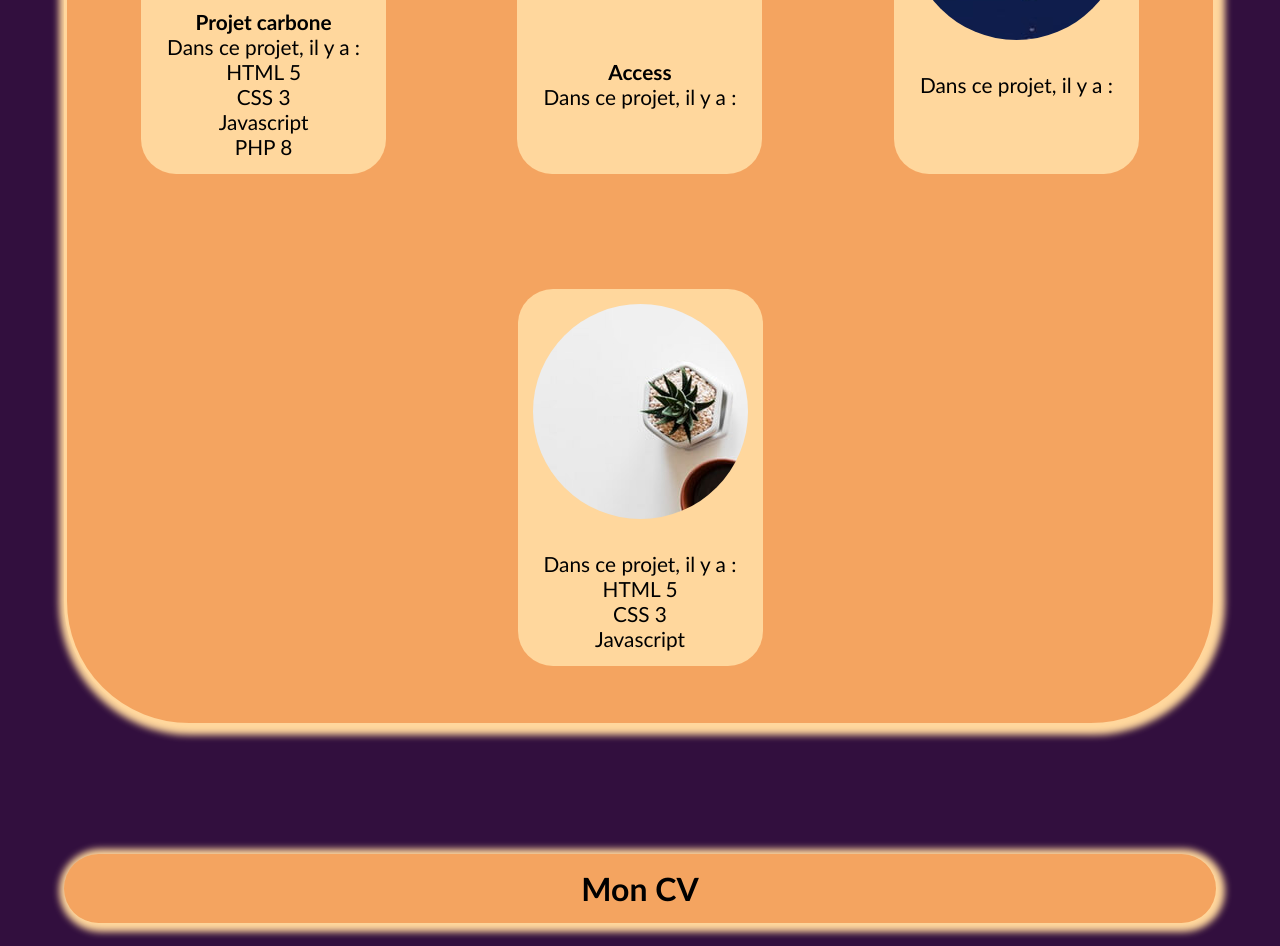
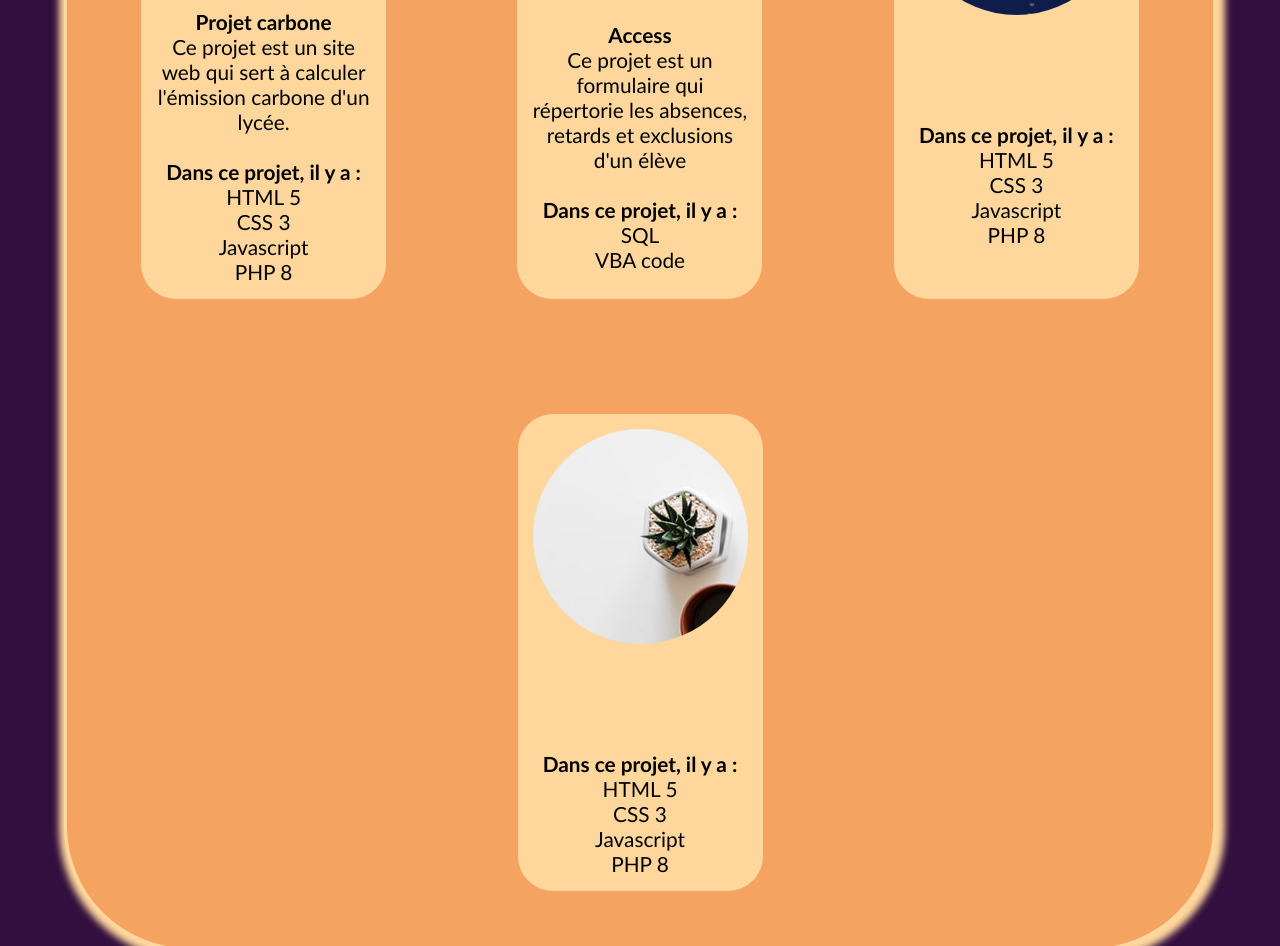
Before and after one commit to loic1205/portfolio, a plain HTML site: page index.html in a window 1280 px wide. Shown: the part 2220-3166 px from the top of the page. Drawn offline with Linux system fonts and the light colour scheme.

Commit message:
portfolio v3

```diff
--- a/index.html
+++ b/index.html
@@ -90,12 +90,13 @@
           <a href="http://carbone.lycee-jdo13.fr/" target="_blank"><img src="./img/projet_carbone.png"></a>
         </div>
         <div class="work_text">
-          <p><b>Projet carbone</b></p>
-          <p>Dans ce projet, il y a :</p>
-          <p>HTML 5</p>
-          <p>CSS 3</p>
-          <p>Javascript</p>
-          <p>PHP 8</p>
+          <p><b>Projet carbone</b>
+          <br>Ce projet est un site web qui sert à calculer l'émission carbone d'un lycée.<br>
+          <br><b>Dans ce projet, il y a :</b>
+          <br>HTML 5
+          <br>CSS 3
+          <br>Javascript
+          <br>PHP 8</p>
         </div>
       </div>
 
@@ -104,11 +105,11 @@
           <img src="./img/background-2.jpg!w700wp">
         </div>
         <div class="work_text">
-          <p><b>Access</b></p>
-          <p>Dans ce projet, il y a :</p>
-          <p></p>
-          <p></p>
-          <p></p>
+          <p><b>Access</b>
+          <br>Ce projet est un formulaire qui répertorie les absences, retards et exclusions d'un élève<br>
+          <br><b>Dans ce projet, il y a :</b>
+          <br>SQL
+          <br>VBA code</p>
         </div>
       </div>
 
@@ -117,11 +118,13 @@
           <img src="./img/background-1.jpeg">
         </div>
         <div class="work_text">
-          <p><b></b></p>
-          <p>Dans ce projet, il y a :</p>
-          <p></p>
-          <p></p>
-          <p></p>
+          <p><b></b>
+          <br><br>
+          <br><b>Dans ce projet, il y a :</b>
+          <br>HTML 5
+          <br>CSS 3
+          <br>Javascript
+          <br>PHP 8</p>
         </div>
       </div>
 
@@ -130,11 +133,13 @@
           <img src="./img/portfolio_fd1.jpg">
         </div>
         <div class="work_text">
-          <p><b></b></p>
-          <p>Dans ce projet, il y a :</p>
-          <p>HTML 5</p>
-          <p>CSS 3</p>
-          <p>Javascript</p>
+          <p><b></b>
+          <br><br>
+          <br><b>Dans ce projet, il y a :</b>
+          <br>HTML 5
+          <br>CSS 3
+          <br>Javascript
+          <br>PHP 8</p>
         </div>
       </div>
 
--- a/style.css
+++ b/style.css
@@ -1,3 +1,4 @@
+/* css de la page */
 * {
   margin: 0;
   padding: 0;
@@ -5,7 +6,10 @@
   font-family:'Gill Sans', 'Gill Sans MT', Calibri, 'Trebuchet MS', sans-serif;
 }
 
-/* css de la page */
+html {
+  scroll-behavior: smooth;
+}
+
 .container {
   width: 100%;
   background-image: linear-gradient(rgba(0, 0, 0, 0.5), rgba(0, 0, 0, 0.5)), url(./img/background-2.jpg!w700wp);
@@ -199,6 +203,7 @@ li:hover {
 }
 
 .work_text {
+  max-width: 215px;
   text-align: center;
   font-size: 1.3rem;
 }
```
